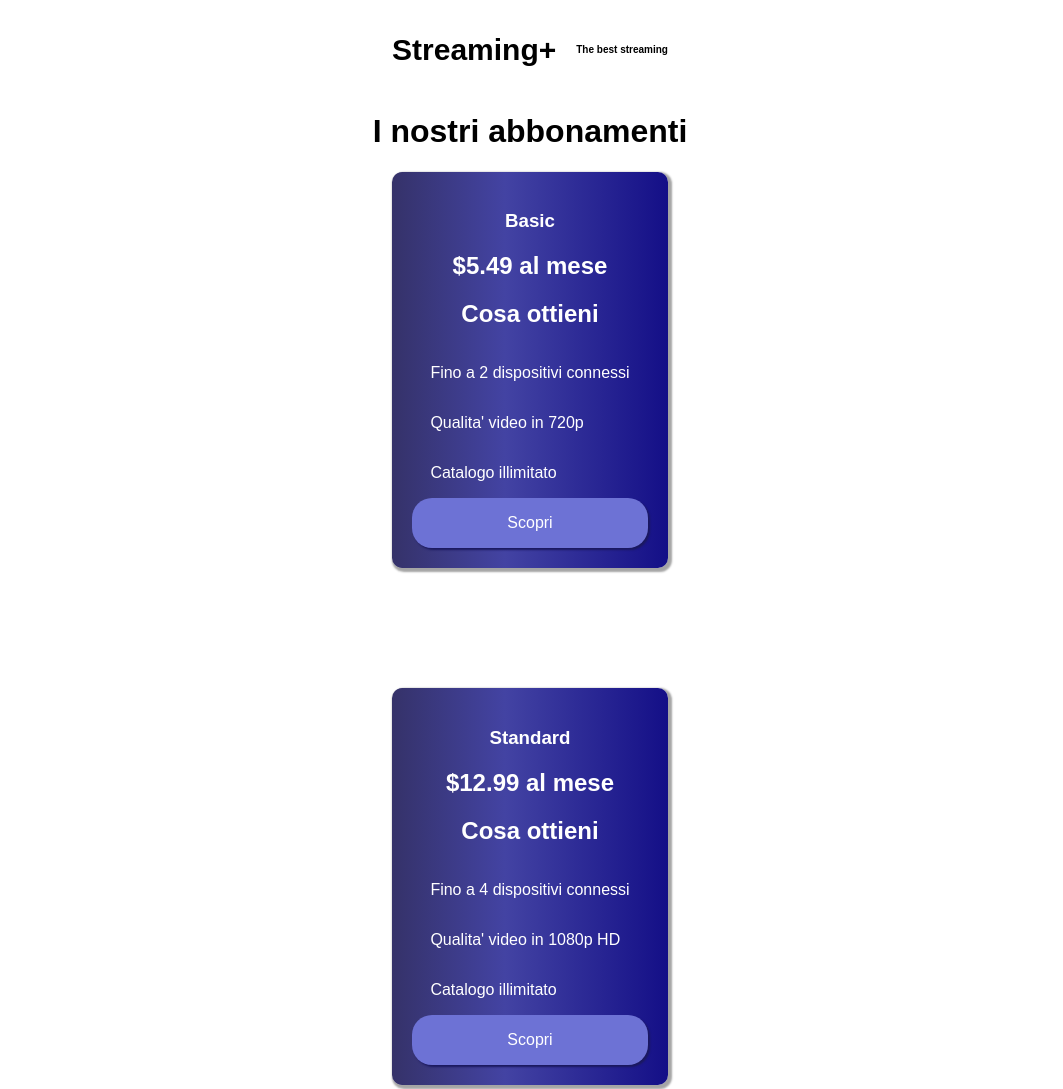
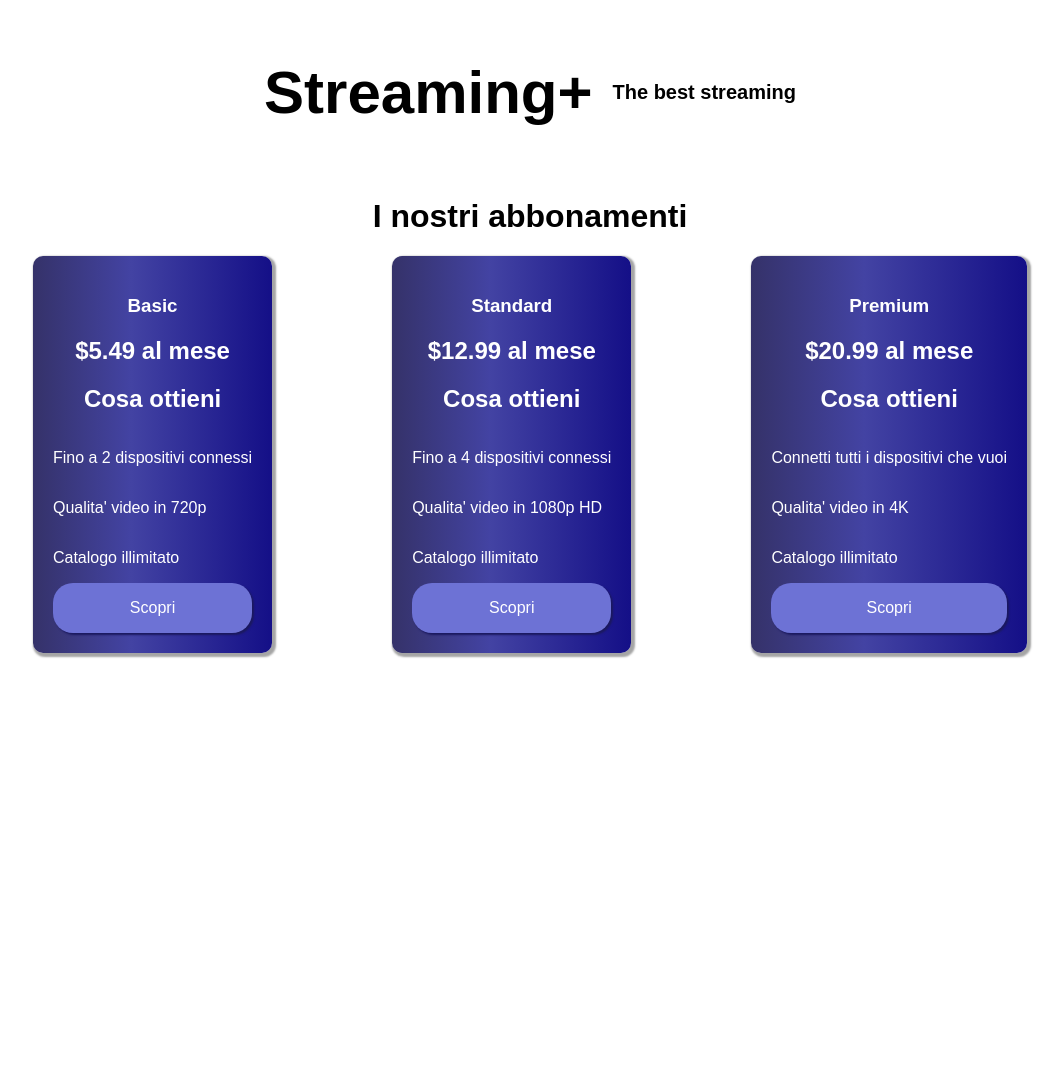
Before and after one commit to TheiPhoneDev/Pricing, a plain HTML site: page index.html in a window 1280 px wide. Shown: the top 1089 px of the page, without its empty margins (110-1173 px from the left). After the commit the page ends 800 px from the top, so only its background shows below. Drawn offline with Linux system fonts and the light colour scheme.

Commit message:
Update style.css

```diff
--- a/style.css
+++ b/style.css
@@ -96,27 +96,3 @@
         font-size: 10px;
     }
 }
-
-
-
-
-
-
-@media (orientation: landscape) {
-    .subscription-container {
-        display: grid;
-        justify-content: center;
-        align-items: center;
-        gap: 120px;
-    }
-
-    .brand-name {
-        font-family: sans-serif;
-        font-size: 30px;
-    }
-
-    .brand-sub {
-        font-family: sans-serif;
-        font-size: 10px;
-    }
-}
```
